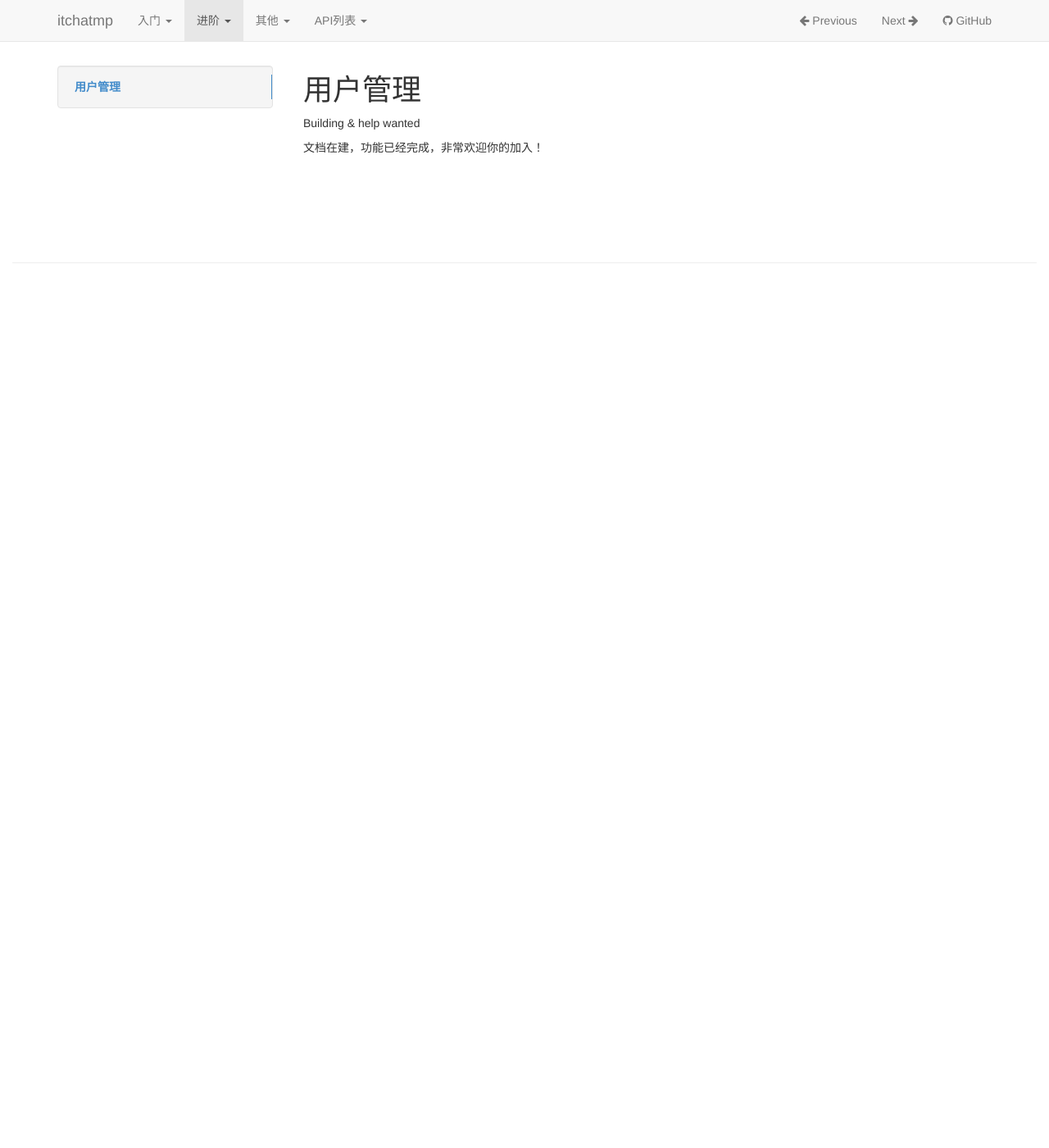
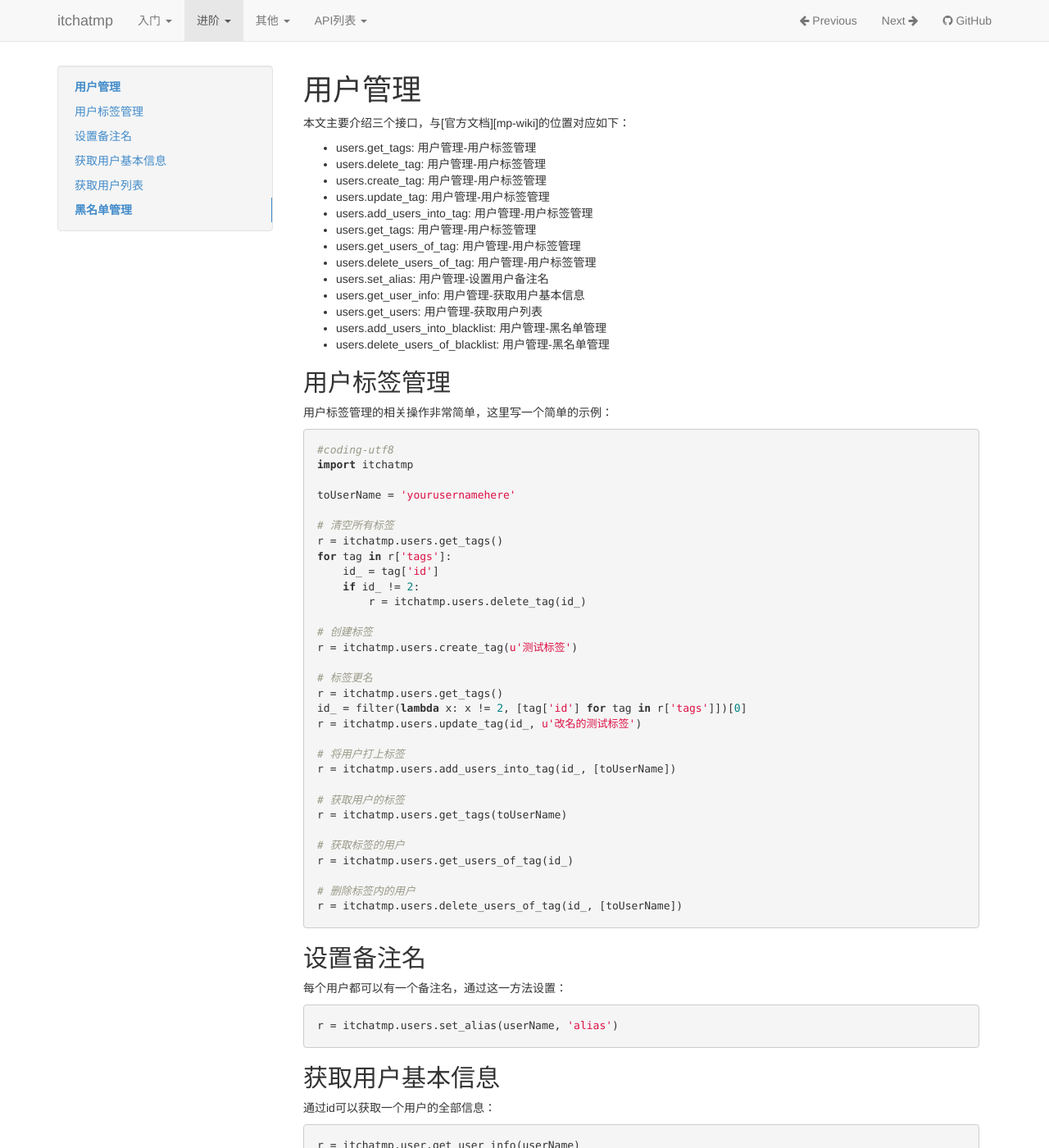
Before and after one commit to littlecodersh/itchatmp, an MkDocs documentation site: the page built from docs/apis/users.md, in a window 1280 px wide and 1400 px high. Shown: the whole window at 82% size. Built offline with MkDocs 1.6.1, drawn with Linux system fonts in a browser that asks for light colours; old or Windows-style settings are respelled for this version of MkDocs; some of the changed text lies outside the part shown.

Commit message:
Add docs for users

````diff
--- a/docs/apis/users.md
+++ b/docs/apis/users.md
@@ -1,5 +1,101 @@
 # 用户管理
 
-Building & help wanted
+本文主要介绍三个接口，与[官方文档][mp-wiki]的位置对应如下：
 
-文档在建，功能已经完成，非常欢迎你的加入！
+* users.get_tags: 用户管理-用户标签管理
+* users.delete_tag: 用户管理-用户标签管理
+* users.create_tag: 用户管理-用户标签管理
+* users.update_tag: 用户管理-用户标签管理
+* users.add_users_into_tag: 用户管理-用户标签管理
+* users.get_tags: 用户管理-用户标签管理
+* users.get_users_of_tag: 用户管理-用户标签管理
+* users.delete_users_of_tag: 用户管理-用户标签管理
+* users.set_alias: 用户管理-设置用户备注名
+* users.get_user_info: 用户管理-获取用户基本信息
+* users.get_users: 用户管理-获取用户列表
+* users.add_users_into_blacklist: 用户管理-黑名单管理
+* users.delete_users_of_blacklist: 用户管理-黑名单管理
+
+## 用户标签管理
+
+用户标签管理的相关操作非常简单，这里写一个简单的示例：
+
+```python
+#coding-utf8
+import itchatmp
+
+toUserName = 'yourusernamehere'
+
+# 清空所有标签
+r = itchatmp.users.get_tags()
+for tag in r['tags']:
+    id_ = tag['id']
+    if id_ != 2:
+        r = itchatmp.users.delete_tag(id_)
+
+# 创建标签
+r = itchatmp.users.create_tag(u'测试标签')
+
+# 标签更名
+r = itchatmp.users.get_tags()
+id_ = filter(lambda x: x != 2, [tag['id'] for tag in r['tags']])[0]
+r = itchatmp.users.update_tag(id_, u'改名的测试标签')
+
+# 将用户打上标签
+r = itchatmp.users.add_users_into_tag(id_, [toUserName])
+
+# 获取用户的标签
+r = itchatmp.users.get_tags(toUserName)
+
+# 获取标签的用户
+r = itchatmp.users.get_users_of_tag(id_)
+
+# 删除标签内的用户
+r = itchatmp.users.delete_users_of_tag(id_, [toUserName])
+```
+
+## 设置备注名
+
+每个用户都可以有一个备注名，通过这一方法设置：
+
+```python
+r = itchatmp.users.set_alias(userName, 'alias')
+```
+
+## 获取用户基本信息
+
+通过id可以获取一个用户的全部信息：
+
+```python
+r = itchatmp.user.get_user_info(userName)
+```
+
+## 获取用户列表
+
+通过这个方法可以获取你的所有用户：
+
+```python
+import itchatmp
+
+nextId = ''
+totalUserSet = set()
+while 1:
+    r = itchatmp.users.get_users(nextId)
+    totalUserSet.update(r['data']['openid'])
+    if len(totalUserSet) == r['total']:
+        break
+    else:
+        nextId = r['next_openid']
+print(totalUserSet)
+```
+
+## 黑名单管理
+
+与标签类似，黑名单也是这样处理的：
+
+```python
+r = itchatmp.users.add_users_into_blacklist(toUserName)
+print(r)
+r = itchatmp.users.delete_users_of_blacklist(toUserName)
+print(r)
+```
````
Also changed, not shown: docs/apis/materials.md (+1 -1 lines), 1 other file.
